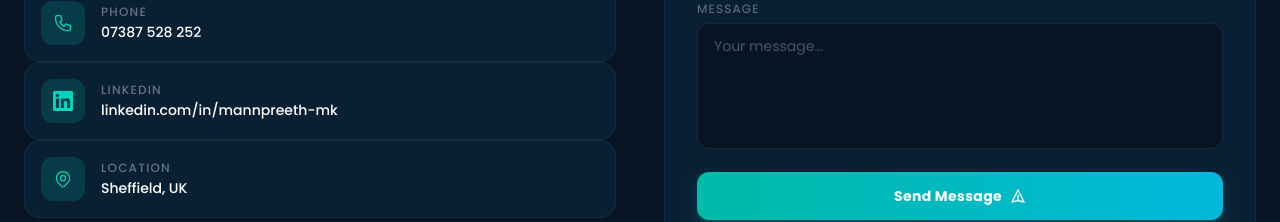
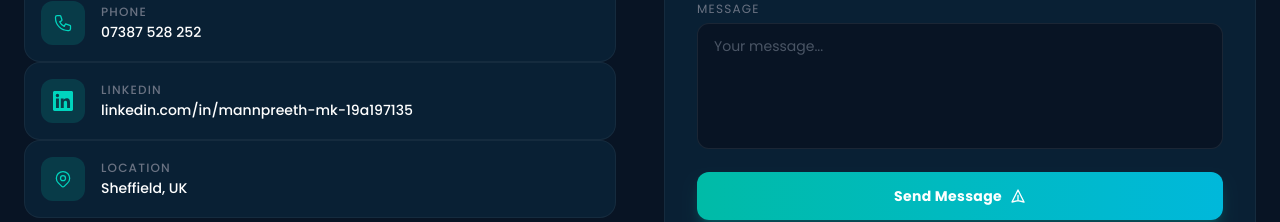
Before and after one commit to mann-cell/mannpreeth-portfolio, a React (Vite) app: page / in a window 1280 px wide. Shown: the part 5960-6182 px from the top of the page. Built offline with nearby package versions, Linux system fonts and the light colour scheme.

Commit message:
Fix LinkedIn URL

```diff
--- a/src/components/Contact.jsx
+++ b/src/components/Contact.jsx
@@ -30,8 +30,8 @@ const contactItems = [
   },
   {
     label: 'LinkedIn',
-    value: 'linkedin.com/in/mannpreeth-mk',
-    href:  'https://www.linkedin.com/in/mannpreeth-mk/',
+    value: 'linkedin.com/in/mannpreeth-mk-19a197135',
+    href:  'https://www.linkedin.com/in/mannpreeth-mk-19a197135/',
     icon: (
       <svg className="w-5 h-5" fill="currentColor" viewBox="0 0 24 24">
         <path d="M20.447 20.452h-3.554v-5.569c0-1.328-.027-3.037-1.852-3.037-1.853 0-2.136 1.445-2.136 2.939v5.667H9.351V9h3.414v1.561h.046c.477-.9 1.637-1.85 3.37-1.85 3.601 0 4.267 2.37 4.267 5.455v6.286zM5.337 7.433a2.062 2.062 0 01-2.063-2.065 2.064 2.064 0 112.063 2.065zm1.782 13.019H3.555V9h3.564v11.452zM22.225 0H1.771C.792 0 0 .774 0 1.729v20.542C0 23.227.792 24 1.771 24h20.451C23.2 24 24 23.227 24 22.271V1.729C24 .774 23.2 0 22.222 0h.003z" />
--- a/src/components/SocialSidebar.jsx
+++ b/src/components/SocialSidebar.jsx
@@ -1,7 +1,7 @@
 const socials = [
   {
     label: 'LinkedIn',
-    href: 'https://www.linkedin.com/in/mannpreeth-mk/',
+    href: 'https://www.linkedin.com/in/mannpreeth-mk-19a197135/',
     icon: (
       <svg className="w-5 h-5" fill="currentColor" viewBox="0 0 24 24">
         <path d="M20.447 20.452h-3.554v-5.569c0-1.328-.027-3.037-1.852-3.037-1.853 0-2.136 1.445-2.136 2.939v5.667H9.351V9h3.414v1.561h.046c.477-.9 1.637-1.85 3.37-1.85 3.601 0 4.267 2.37 4.267 5.455v6.286zM5.337 7.433a2.062 2.062 0 01-2.063-2.065 2.064 2.064 0 112.063 2.065zm1.782 13.019H3.555V9h3.564v11.452zM22.225 0H1.771C.792 0 0 .774 0 1.729v20.542C0 23.227.792 24 1.771 24h20.451C23.2 24 24 23.227 24 22.271V1.729C24 .774 23.2 0 22.222 0h.003z" />
```
